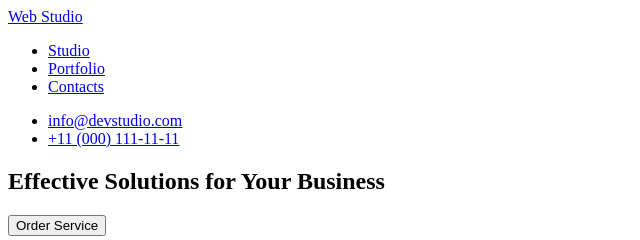
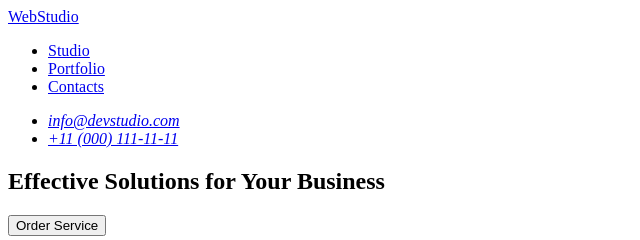
Before and after one commit to IreneTysyachuk/goit-markup-hw-01, a plain HTML site: page index.html in a window 1280 px wide. Shown: the top 240 px of the page, 0-640 px from the left. Drawn offline with Linux system fonts and the light colour scheme.

Commit message:
Error correction in index.html

```diff
--- a/index.html
+++ b/index.html
@@ -16,17 +16,19 @@
   <body>
     <header>
       <nav>
-        <a href="#">Web Studio</a>
+        <a href="./index.html">WebStudio</a>
         <ul>
           <li><a href="#">Studio</a></li>
           <li><a href="#">Portfolio</a></li>
           <li><a href="#">Contacts</a></li>
         </ul>
       </nav>
-      <ul>
-        <li><a href="mailto:info@devstudio.com">info@devstudio.com</a></li>
-        <li><a href="tel:+110001111111">+11 (000) 111-11-11</a></li>
-      </ul>
+      <address>
+        <ul>
+          <li><a href="mailto:info@devstudio.com">info@devstudio.com</a></li>
+          <li><a href="tel:+110001111111">+11 (000) 111-11-11</a></li>
+        </ul>
+      </address>
     </header>
 
     <main>
@@ -148,7 +150,7 @@
 
     <footer>
       <section>
-        <a href="#">Web Studio</a>
+        <a href="./index.html">WebStudio</a>
         <p>
           Increase the flow of customers and sales for your business with
           digital marketing & growth solutions.
```
